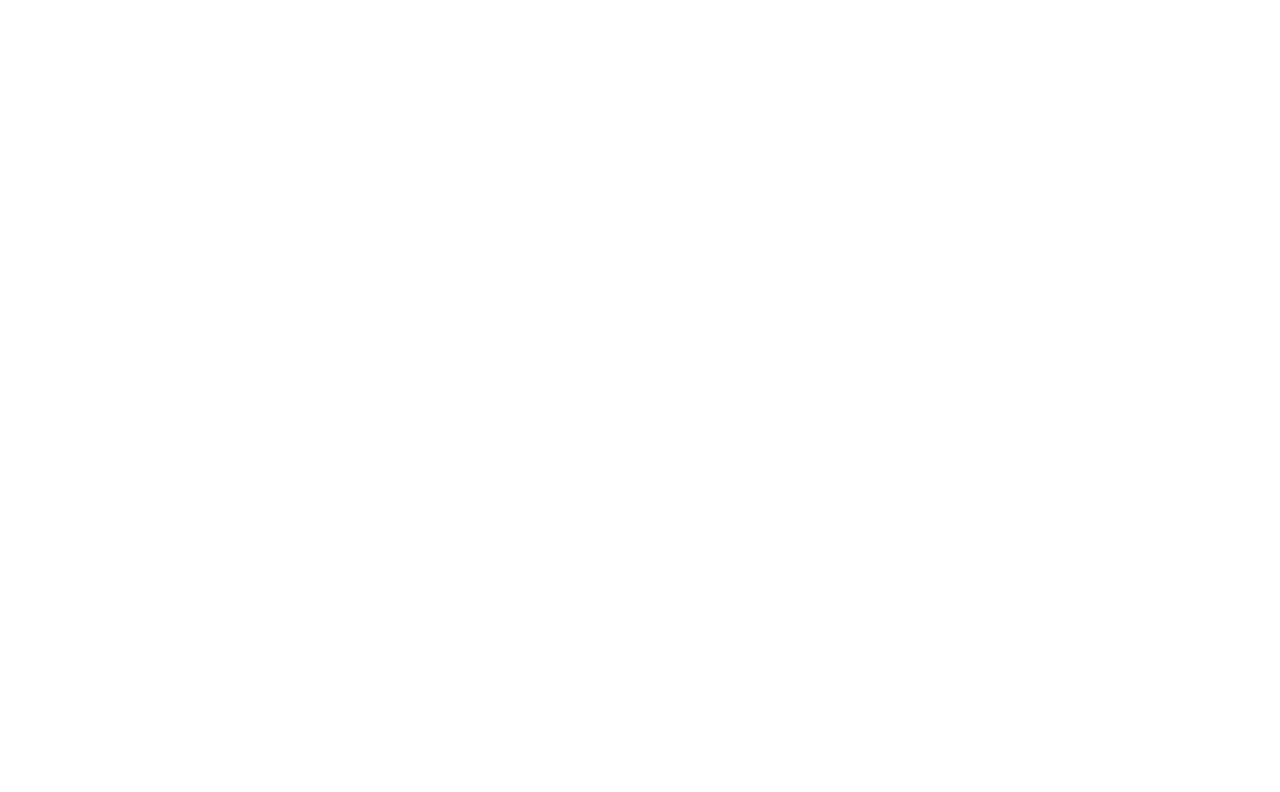
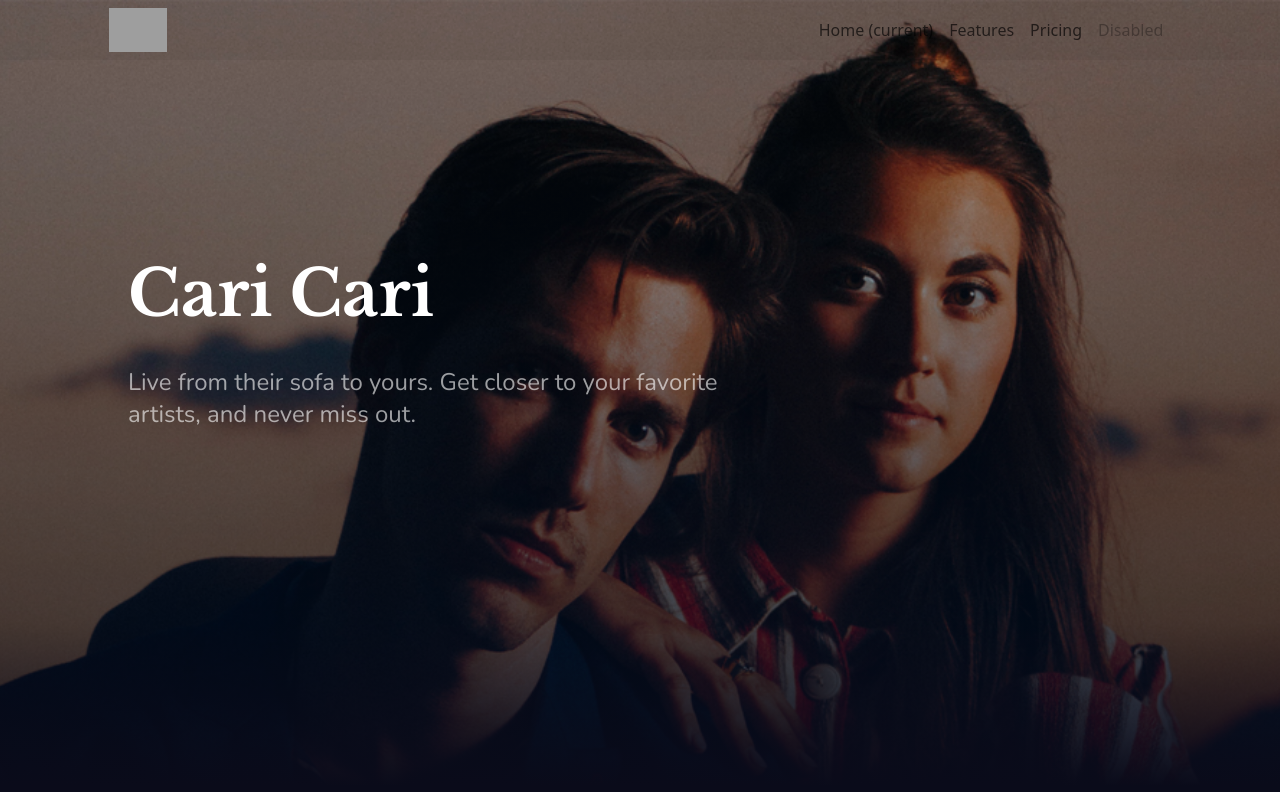
Before and after one commit to KamranAlex/homejam-task, a React (Create React App) app: page / in a window 1280 px wide. Shown: the top 792 px of the page. Built offline with nearby package versions, Linux system fonts and the light colour scheme; grey boxes are pictures that could not be loaded.

Commit message:
bannerd added

```diff
--- a/src/App.css
+++ b/src/App.css
@@ -1,38 +1,3 @@
 .App {
   text-align: center;
 }
-
-.App-logo {
-  height: 40vmin;
-  pointer-events: none;
-}
-
-@media (prefers-reduced-motion: no-preference) {
-  .App-logo {
-    animation: App-logo-spin infinite 20s linear;
-  }
-}
-
-.App-header {
-  background-color: #282c34;
-  min-height: 100vh;
-  display: flex;
-  flex-direction: column;
-  align-items: center;
-  justify-content: center;
-  font-size: calc(10px + 2vmin);
-  color: white;
-}
-
-.App-link {
-  color: #61dafb;
-}
-
-@keyframes App-logo-spin {
-  from {
-    transform: rotate(0deg);
-  }
-  to {
-    transform: rotate(360deg);
-  }
-}
--- a/src/App.js
+++ b/src/App.js
@@ -1,7 +1,12 @@
 import './App.css';
+import HeroSection from './components/Header/HeroSection/HeroSection';
 
 function App() {
-  return <div className='App'></div>;
+  return (
+    <div className='App'>
+      <HeroSection></HeroSection>
+    </div>
+  );
 }
 
 export default App;
--- /dev/null
+++ b/src/components/Header/HeroSection/HeroSection.css
@@ -0,0 +1,64 @@
+@import url('https://fonts.googleapis.com/css2?family=Libre+Baskerville:wght@400;700&display=swap');
+@import url('https://fonts.googleapis.com/css2?family=Nunito:wght@400;600;700&display=swap');
+.hero-container {
+  height: auto;
+  width: 100%;
+}
+.topBanner {
+  position: relative;
+  background-image: url('../../../images/cari-cari.jpg');
+  background-repeat: no-repeat;
+  background-position: top;
+  background-size: cover;
+  padding-top: 60px;
+  width: 100%;
+}
+.topBanner .content-sec {
+  height: 862px;
+}
+.banner-overlay {
+  position: absolute;
+  bottom: 0;
+  left: 0;
+  right: 0;
+  top: -2px;
+  background: linear-gradient(
+    180deg,
+    rgba(5, 11, 20, 0.28) 0%,
+    rgba(1, 13, 32, 0.69) 67.53%,
+    #0a0b1a 85.33%
+  );
+}
+.topBanner .heroContent {
+  text-align: left;
+  margin-top: 168px;
+  margin-bottom: 220px;
+}
+.topBanner .heroContent .title {
+  position: absolute;
+  height: 96px;
+  left: 10%;
+  top: 246px;
+  font-family: 'Libre Baskerville', serif;
+  font-style: normal;
+  font-weight: bold;
+  font-size: 4rem;
+  line-height: 96px;
+  text-transform: capitalize;
+  display: flex;
+  align-items: center;
+  color: #ffffff;
+}
+.topBanner .heroContent .subContent {
+  position: absolute;
+  height: 64px;
+  left: 10%;
+  top: 366px;
+  font-family: 'Nunito', sans-serif;
+  font-style: normal;
+  font-weight: normal;
+  font-size: 24px;
+  line-height: 32px;
+  color: #ffffff;
+  opacity: 0.6;
+}
--- /dev/null
+++ b/src/components/Header/HeroSection/HeroSection.js
@@ -0,0 +1,30 @@
+import React from 'react';
+import Navbar from '../Navbar/Navbar';
+import './HeroSection.css';
+
+const HeroSection = () => {
+  return (
+    <div className='hero-container'>
+      <Navbar></Navbar>
+      <div className='topBanner'>
+        <div className='banner-overlay'></div>
+        <div className='container'>
+          <div className='row content-sec'>
+            <div className='col-md-10'>
+              <div className='heroContent'>
+                <h1 className='title'>cari cari</h1>
+                <p className='subContent'>
+                  Live from their sofa to yours. Get closer to your favorite{' '}
+                  <br></br>
+                  artists, and never miss out.
+                </p>
+              </div>
+            </div>
+          </div>
+        </div>
+      </div>
+    </div>
+  );
+};
+
+export default HeroSection;
--- /dev/null
+++ b/src/components/Header/Navbar/Navbar.css
@@ -0,0 +1,15 @@
+.stickyNav {
+  position: fixed;
+  top: 0;
+  width: 100%;
+  left: 0;
+  z-index: 999;
+}
+.topNav {
+  background: rgba(0, 0, 0, 0.043);
+  transition: all 0.2s ease-in-out 0s;
+}
+
+.navbar img {
+  height: 44px;
+}
--- /dev/null
+++ b/src/components/Header/Navbar/Navbar.js
@@ -0,0 +1,58 @@
+import React from 'react';
+import './Navbar.css';
+import logo from '../../../images/homejam_logo.png';
+
+const Navbar = () => {
+  return (
+    <div className='stickyNav'>
+      <div className='topNav'>
+        <div className='row'>
+          <div className='col-md-10 mx-auto'>
+            <nav className='navbar navbar-expand-lg navbar-light justify-content-between '>
+              <img src={logo} alt='' />
+              <div>
+                <button
+                  className='navbar-toggler'
+                  type='button'
+                  data-toggle='collapse'
+                  data-target='#navbarNav'
+                  aria-controls='navbarNav'
+                  aria-expanded='false'
+                  aria-label='Toggle navigation'
+                >
+                  <span className='navbar-toggler-icon'></span>
+                </button>
+                <div className='collapse navbar-collapse' id='navbarNav'>
+                  <ul className='navbar-nav'>
+                    <li className='nav-item active'>
+                      <a className='nav-link' href='#'>
+                        Home <span className='sr-only'>(current)</span>
+                      </a>
+                    </li>
+                    <li className='nav-item'>
+                      <a className='nav-link' href='#'>
+                        Features
+                      </a>
+                    </li>
+                    <li className='nav-item'>
+                      <a className='nav-link' href='#'>
+                        Pricing
+                      </a>
+                    </li>
+                    <li className='nav-item'>
+                      <a className='nav-link disabled' href='#'>
+                        Disabled
+                      </a>
+                    </li>
+                  </ul>
+                </div>
+              </div>
+            </nav>
+          </div>
+        </div>
+      </div>
+    </div>
+  );
+};
+
+export default Navbar;
--- a/src/index.js
+++ b/src/index.js
@@ -3,6 +3,7 @@
 import './index.css';
 import App from './App';
 import 'antd/dist/antd.css';
+import 'bootstrap/dist/css/bootstrap.min.css';
 import reportWebVitals from './reportWebVitals';
 
 ReactDOM.render(
```
